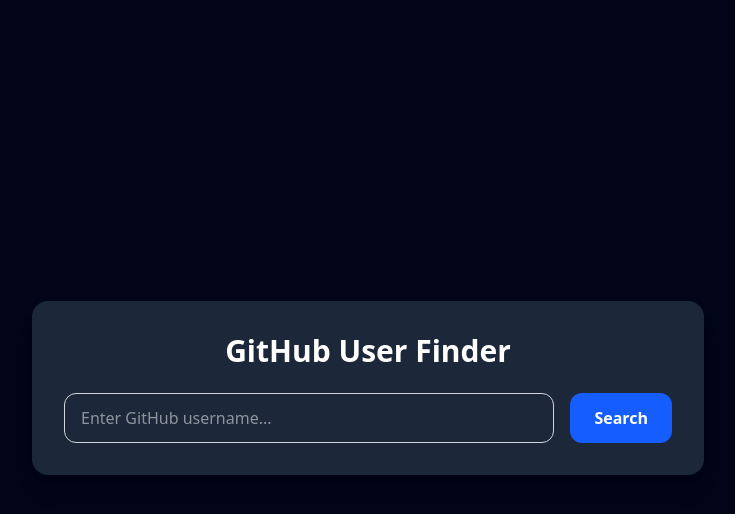
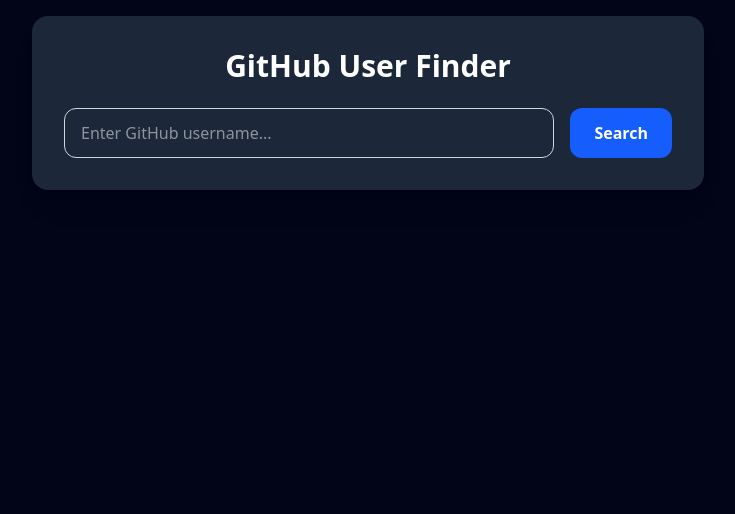
Before and after one commit to Akash-dev-lab/Github-user-finder, a plain HTML site: page index.html in a window 1280 px wide. Shown: the whole page, without its empty margins (272-1007 px from the left). Drawn offline with nearby package versions, Linux system fonts and the light colour scheme; no server answers.

Commit message:
height fixed

```diff
--- a/index.html
+++ b/index.html
@@ -15,7 +15,7 @@
     </style>
     <script src="https://cdn.jsdelivr.net/npm/@tailwindcss/browser@4"></script>
 </head>
-<body class="min-h-screen flex items-center justify-center p-4">
+<body class="flex items-center justify-center p-4">
     <div class="max-w-2xl w-full space-y-6">
       <div class="rounded-2xl bg-[#1C2839] shadow-xl p-8">
         <h1 class="text-3xl font-bold mb-6 text-center text-white">GitHub User Finder</h1>
```
